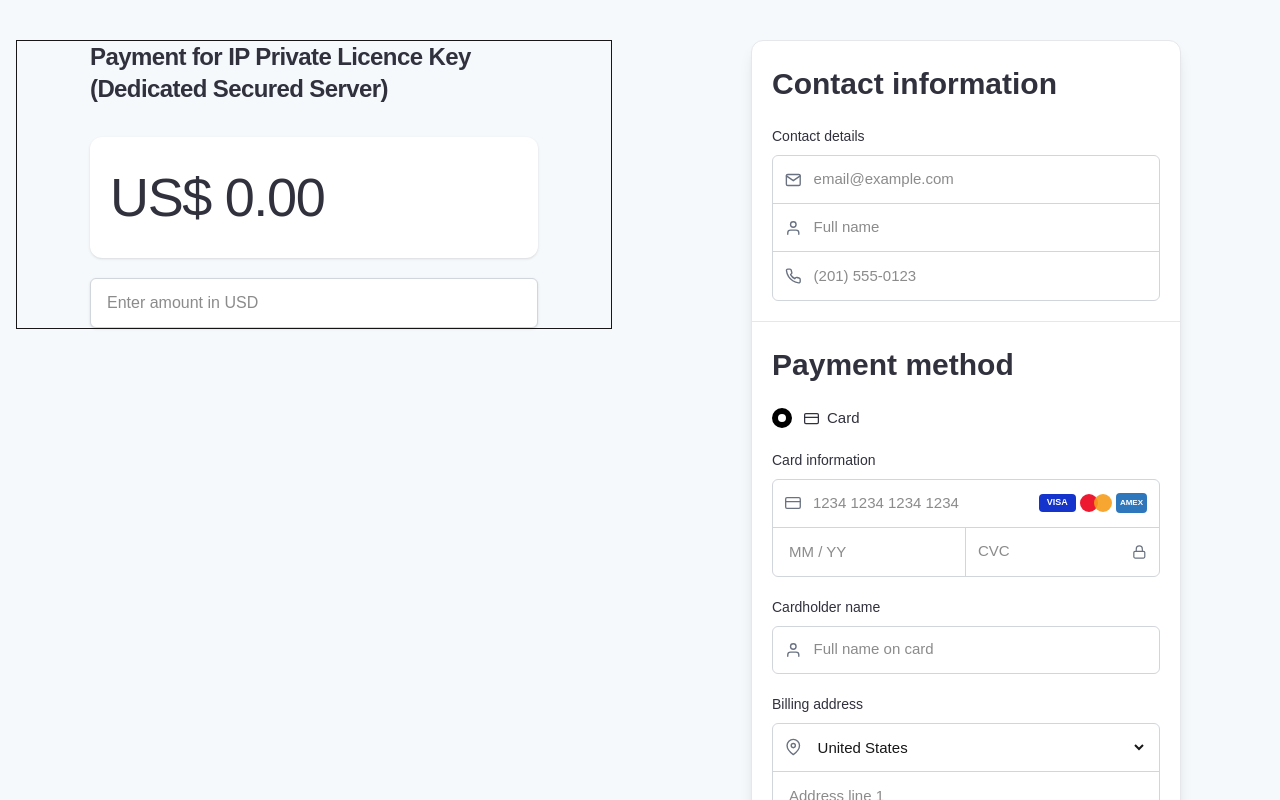
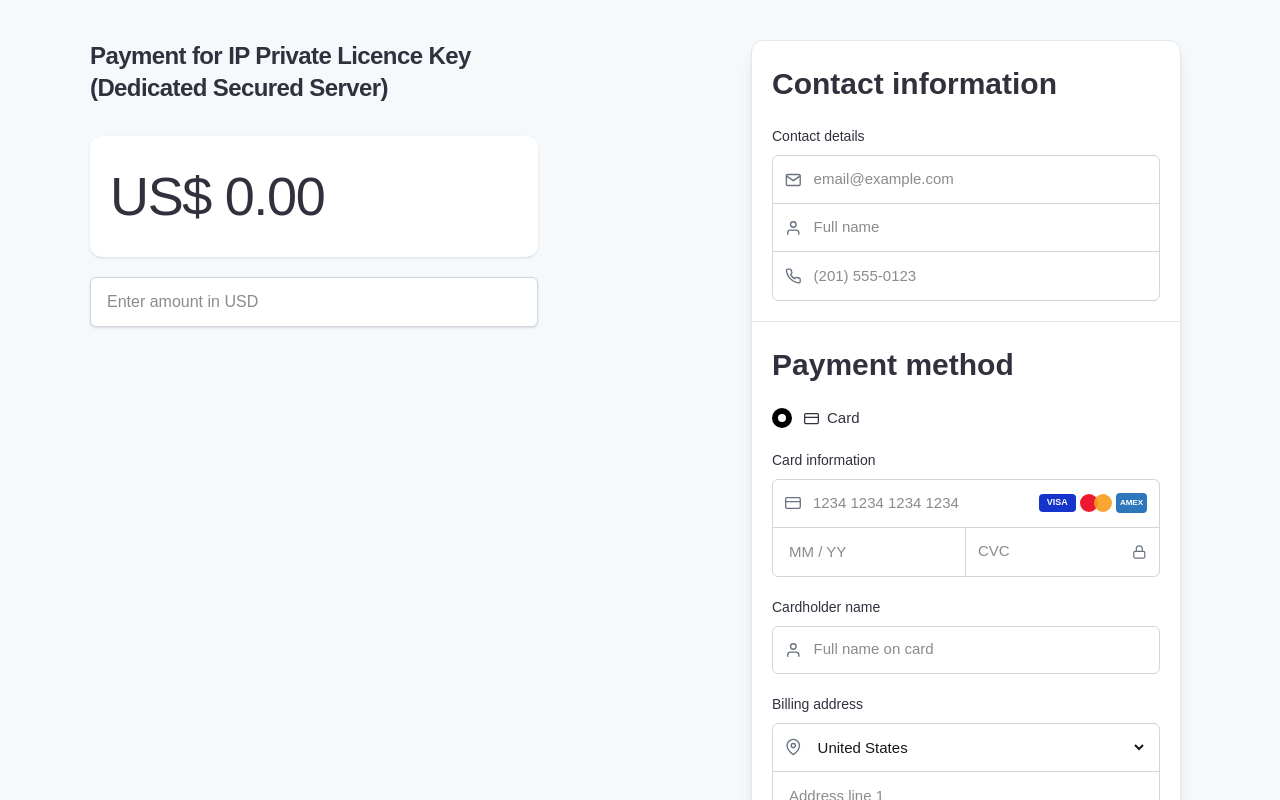
Before and after one commit to Zentrok-Private-Limited/secure-payment, a Next.js app: page / in a window 1280 px wide. Shown: the top 800 px of the page. Built offline with nearby package versions, Linux system fonts and the light colour scheme.

Commit message:
style: remove border from payment page component for improved layout

```diff
--- a/app/page.tsx
+++ b/app/page.tsx
@@ -95,7 +95,7 @@ export default function PaymentPage() {
     <div className="min-h-screen bg-[#f6f9fc] px-4 py-10">
       <div className="max-w-7xl mx-auto grid grid-cols-1 lg:grid-cols-2 gap-14 items-start">
         {/* LEFT SIDE */}
-        <div className="border flex justify-center">
+        <div className="flex justify-center">
           <div className="w-full max-w-md">
             <p className="text-2xl font-semibold tracking-tight text-[#30313d] pb-8">
               Payment for IP Private Licence Key <br />
```
